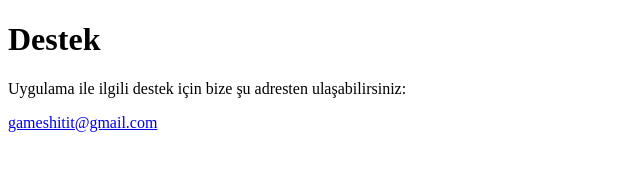
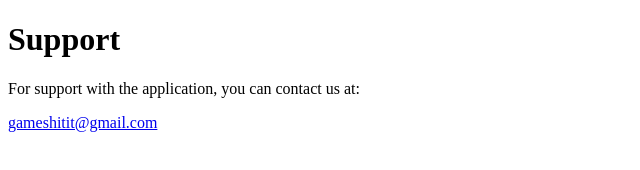
Before and after one commit to EfeBilecenoglu/support, a plain HTML site: page index.html in a window 1280 px wide. Shown: the whole page, without its empty margins (0-640 px from the left). Drawn offline with Linux system fonts and the light colour scheme.

Commit message:
Update index.html

```diff
--- a/index.html
+++ b/index.html
@@ -5,8 +5,8 @@
   <title>Destek Sayfası</title>
 </head>
 <body>
-  <h1>Destek</h1>
-  <p>Uygulama ile ilgili destek için bize şu adresten ulaşabilirsiniz:</p>
+  <h1>Support</h1>
+  <p>For support with the application, you can contact us at: </p>
   <p><a href="mailto:gameshitit@gmail.com">gameshitit@gmail.com</a></p>
 </body>
 </html>
```
